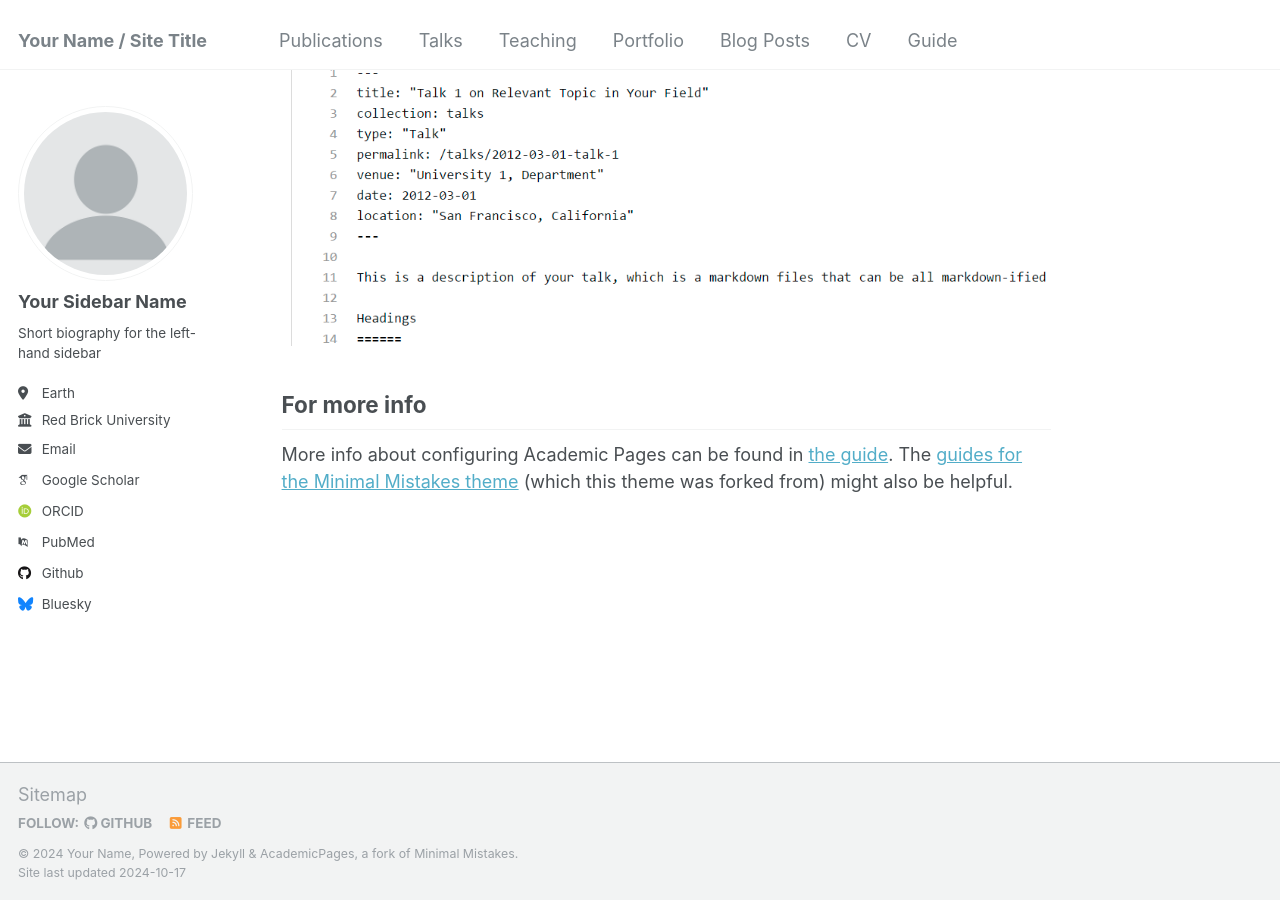
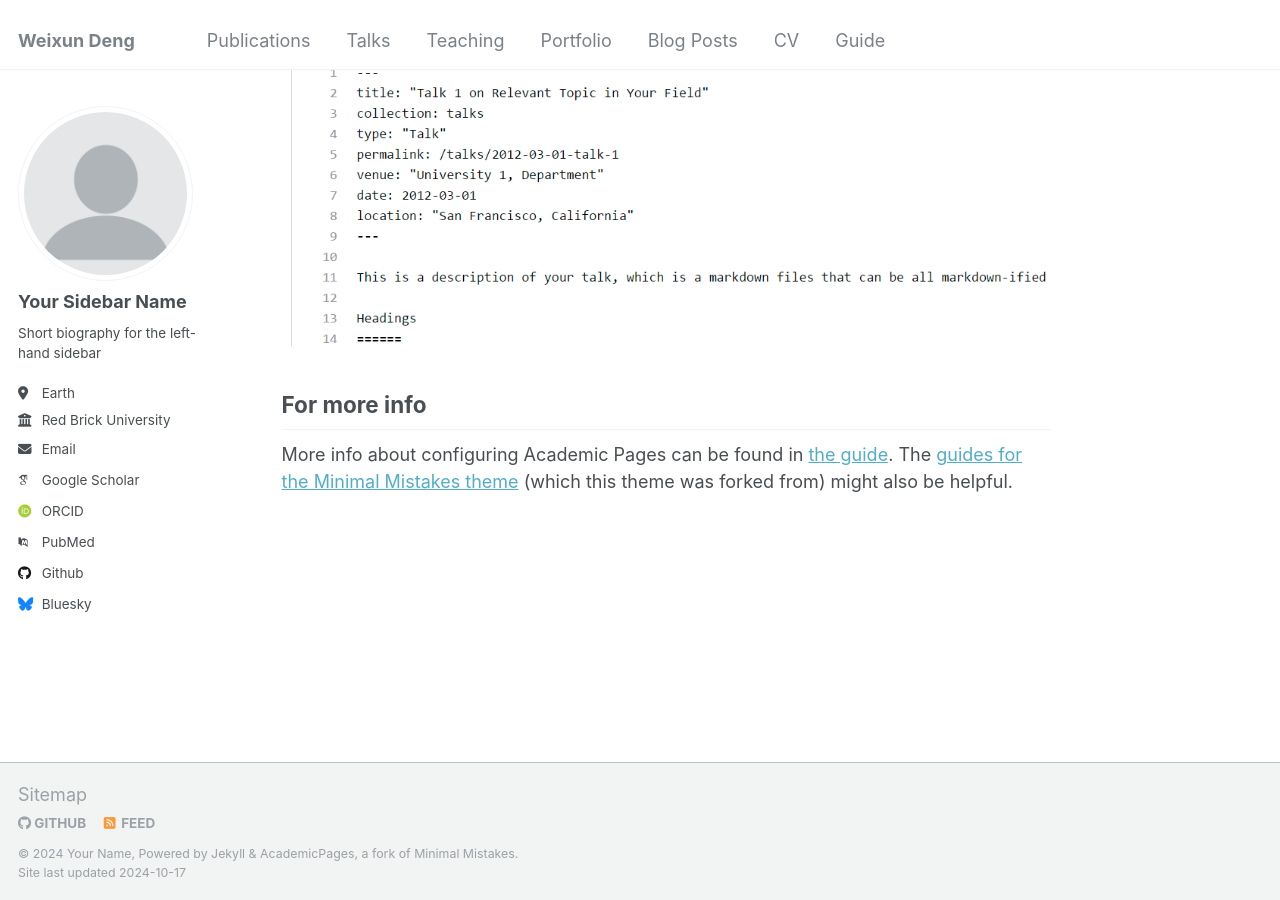
Before and after one commit to WeixunDeng/weixundeng.github.io, a Jekyll site: the page built from _pages/about.md, in a window 1280 px wide and 900 px high, scrolled down 2643 px. Built offline with Jekyll 4.4.1, drawn with Linux system fonts in a browser that asks for light colours; some web fonts are replaced.

Commit message:
Update _config.yml

```diff
--- a/_config.yml
+++ b/_config.yml
@@ -7,8 +7,8 @@
 # server process.
 
 # Basic Site Settings
-locale                   : "en-US"
-title                    : "Your Name / Site Title"
+locale                   : "College Station, TX"
+title                    : "Weixun Deng"
 title_separator          : "-"
 name                     : &name "Your Name"
 description              : &description "personal description"
```
